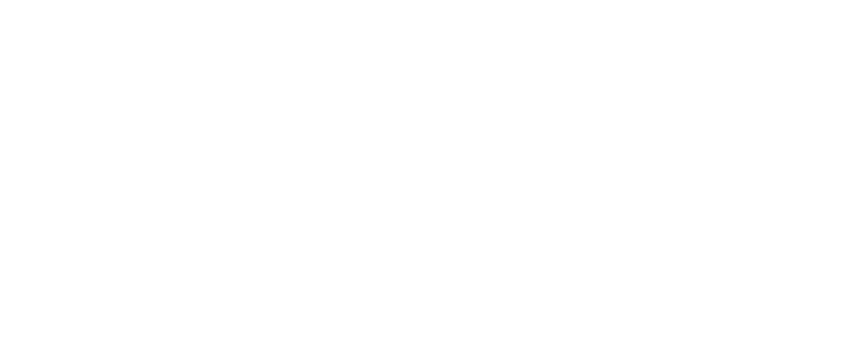
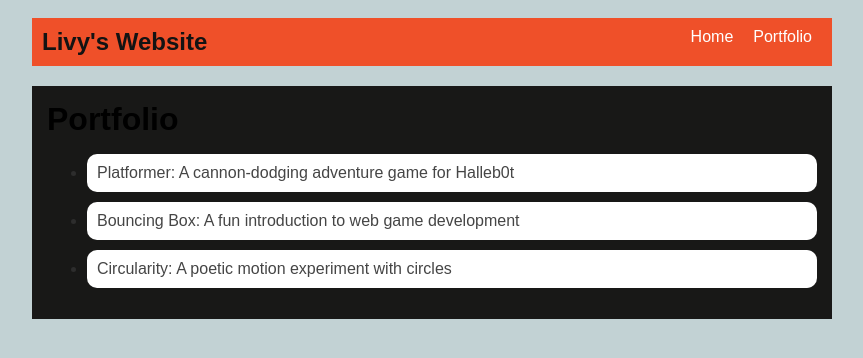
Before and after one commit to Olivia027-Hub/Olivia027-Hub.github.io, a plain HTML site: page portfolio.html in a window 1280 px wide. Shown: the whole page, without its empty margins (208-1071 px from the left). Drawn offline with Linux system fonts and the light colour scheme.

Commit message:
add portfolio page to website

```diff
--- a/portfolio.html
+++ b/portfolio.html
@@ -0,0 +1,38 @@
+<!DOCTYPE html>
+<html>
+<head>
+    <title>Livy's Website</title>
+    <link rel="stylesheet" href="style.css" />
+</head>
+</html>
+
+<div id="all-contents">
+    <nav>
+<h1>Livy's Website</h1>
+<ul id="nav-ul">
+    <li class="nav-li">
+        <a href="index.html">Home</a>
+    </li>
+    <li class="nav-li">
+        <a href="portfolio.html">Portfolio</a>
+    </li>
+</ul>
+    </nav>
+
+    <main>
+<div class="content">
+<h1>Portfolio</h1>
+<ul id="portfolio">
+<li>
+<a href="fsd-projects/platformer/">Platformer: A cannon-dodging adventure game for Halleb0t</a>
+</li>
+<li>
+ <a href="fsd-projects/bouncing-box/">Bouncing Box: A fun introduction to web game development</a>
+</li>
+<li>
+ <a href="fsd-projects/circularity/">Circularity: A poetic motion experiment with circles</a>
+</li>
+</ul>
+</div>
+    </main>
+</div>
--- a/style.css
+++ b/style.css
@@ -22,7 +22,7 @@ margin-bottom: 20px;
 h1 {
 display: flex;
 align-items: center;
-color: white;
+color: rgb(19, 19, 19);
 flex: 1;
 margin: 0;
 }
@@ -75,3 +75,23 @@ margin-top: 20px;
 h2, h3 {
 margin: 0px;
 }
+/* Portfolio styles */
+.content h1 {
+   color: black
+}
+
+#portfolio li {
+background: #fff;
+padding: 10px;
+border-radius: 10px;
+margin-bottom: 10px;
+}
+
+#portfolio li:hover {
+    background: #eee;
+}
+
+#portfolio a {
+text-decoration: none;
+color: #454545;
+}
```
